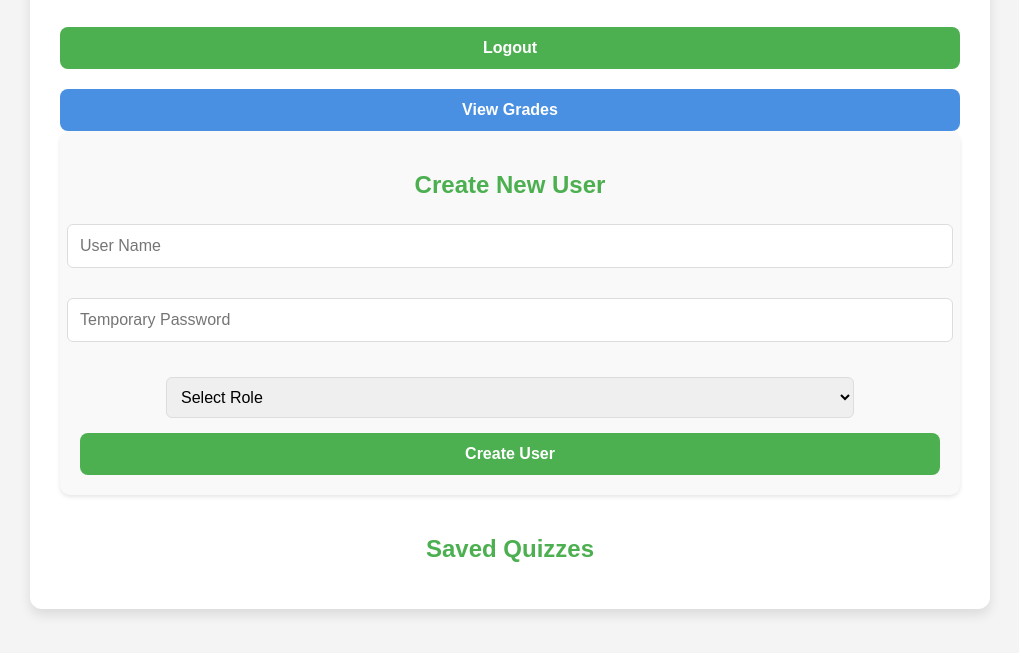
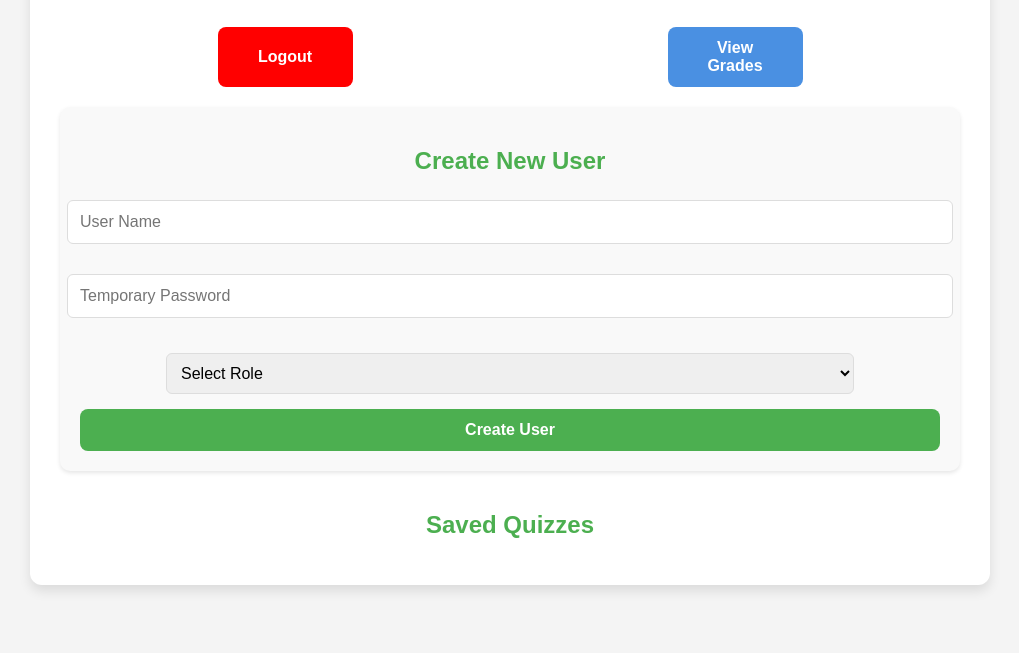
Before and after one commit to albert-881/employee-quiz-portal, a plain HTML site: page demoAdmin.html in a window 1280 px wide. Shown: the part 111-764 px from the top of the page, without its empty margins (130-1149 px from the left). Drawn offline with Linux system fonts and the light colour scheme; no server answers.

```diff
--- a/css/demoAdmin.css
+++ b/css/demoAdmin.css
@@ -5,6 +5,7 @@
     margin: 0;
     padding: 20px;
     text-align: center;
+    animation: fadeIn 1s ease-in-out;
 }
 
 /* Container */
@@ -22,11 +23,13 @@
 h1 {
     color: #333;
     margin-bottom: 30px;
+    animation: fadeIn 1s ease-in-out;
 }
 
 h2 {
     color: #4CAF50;
     margin-bottom: 15px;
+    animation: fadeIn 1.2s ease-in-out;
 }
 
 /* Form Styling */
@@ -36,6 +39,7 @@
     border-radius: 10px;
     margin-bottom: 30px;
     box-shadow: 0 2px 4px rgba(0, 0, 0, 0.1);
+    animation: fadeInUp 1.3s ease-out forwards;
 }
 
 input, select, textarea {
@@ -46,9 +50,25 @@
     border-radius: 6px;
     font-size: 16px;
 }
+
 #grades-btn{
-    margin-top: 20px;
     background-color: #4a90e2;
+    animation: fadeInUp 1.4s ease-out;
+    width: 15%;
+    max-width: 150px;
+    min-width: 100px;
+}
+.top-btns{
+    display:flex;
+    justify-content: space-around;
+    margin-bottom: 20px;
+    flex-wrap: wrap;
+}
+#logout-btn{
+    background-color: red;
+    width:15%;
+    max-width: 150px;
+    min-width: 100px;
 }
 /* Button Styling */
 .btn {
@@ -62,6 +82,7 @@
     cursor: pointer;
     transition: background-color 0.3s ease, transform 0.3s ease;
     width: 100%;
+    animation: fadeInUp 1.5s ease-out;
 }
 
 .btn:hover {
@@ -101,6 +122,7 @@
 /* Quiz List */
 #quiz-list {
     margin-top: 40px;
+    animation: fadeInUp 1.6s ease-out;
 }
 
 #quiz-list-items {
@@ -115,6 +137,7 @@
     border-radius: 12px;
     box-shadow: 0 6px 12px rgba(0, 0, 0, 0.1);
     transition: transform 0.3s ease, box-shadow 0.3s ease;
+    animation: fadeInUp 1.7s ease-out;
 }
 
 .quiz-card:hover {
@@ -151,3 +174,12 @@
         transform: translateY(0);
     }
 }
+
+@keyframes fadeIn {
+    from {
+        opacity: 0;
+    }
+    to {
+        opacity: 1;
+    }
+}
--- a/demoAdmin.html
+++ b/demoAdmin.html
@@ -9,13 +9,13 @@
 <body>
     <div class="admin-container">
         <h1>Quiz Management</h1>
+        <div class="top-btns">
+            <!-- Logout Button -->
+            <button id="logout-btn" class="btn">Logout</button>
 
-        <!-- Logout Button -->
-        <button id="logout-btn" class="btn">Logout</button>
-
-         <!-- Button to View Grades -->
-        <button id="grades-btn" class="btn">View Grades</button>
-
+            <!-- Button to View Grades -->
+            <button id="grades-btn" class="btn">View Grades</button>
+        </div>
         <!-- Add New User Section -->
         <div class="add-user">
             <h2>Create New User</h2>
```
Also changed, not shown: js/quizUI.js (+10 -1 lines), js/validation.js (+3 -6 lines).
